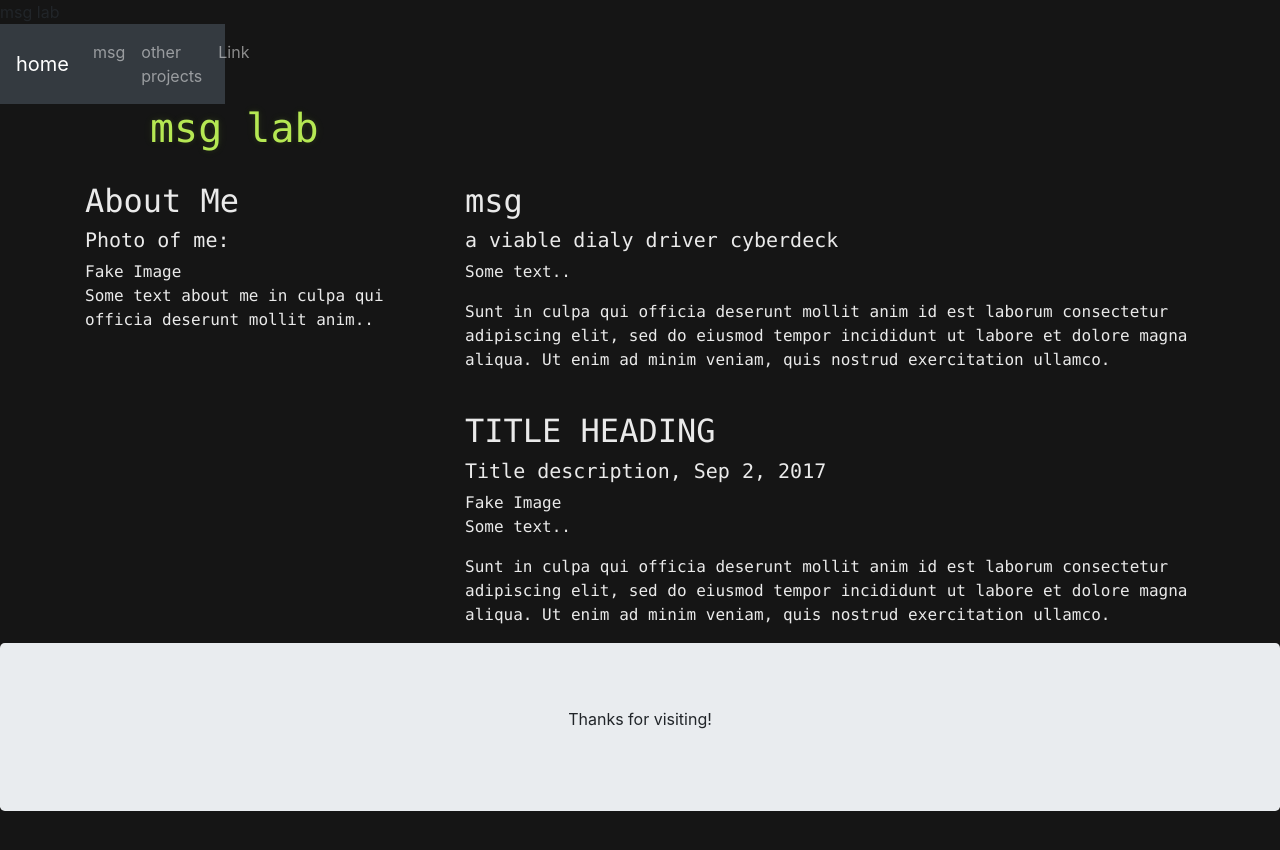
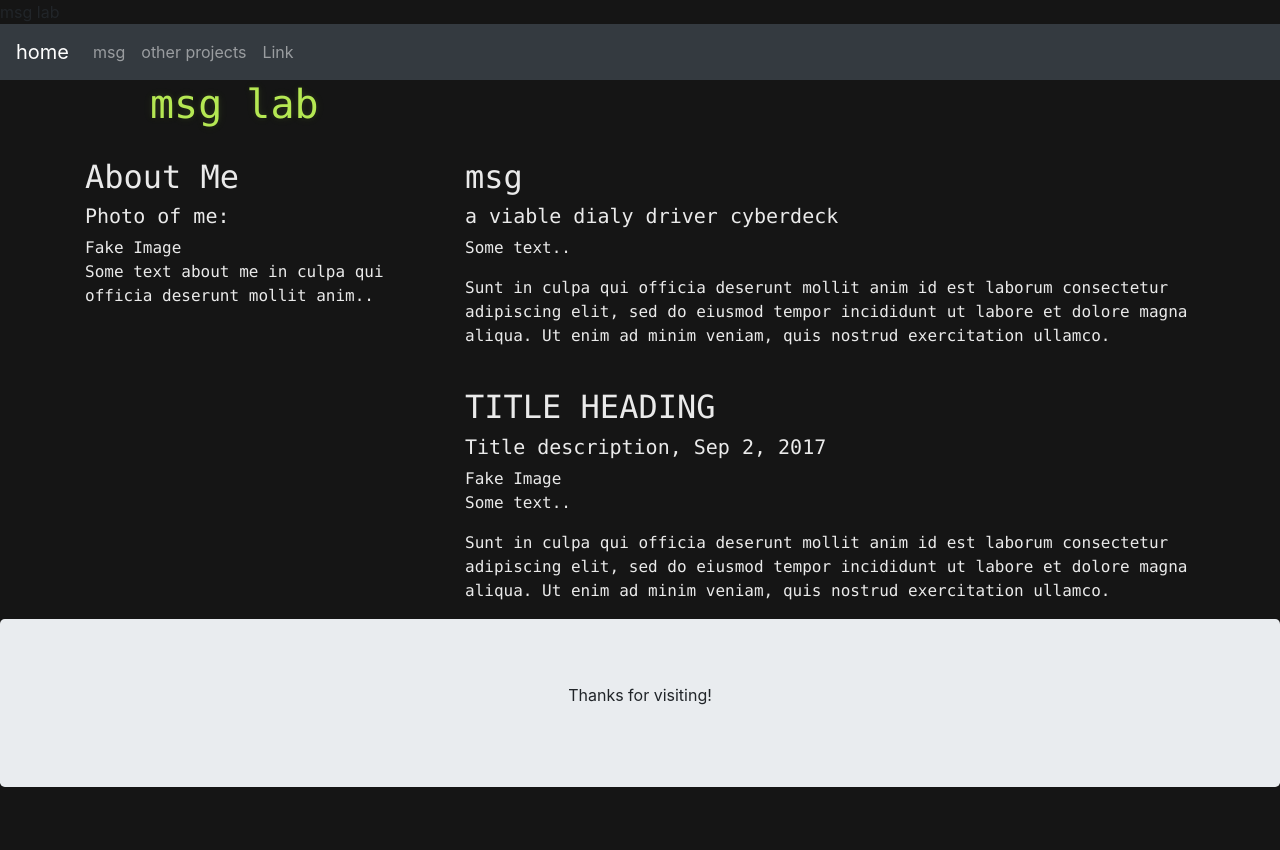
Before and after one commit to msglab/msglab, a Jekyll site: the page index.html, which Jekyll copies as it is, in a window 1280 px wide. Shown: the top 850 px of the page. Built offline with Jekyll 4.4.1, drawn with Linux system fonts in a browser that asks for light colours.

Commit message:
Update style.css

```diff
--- a/css/style.css
+++ b/css/style.css
@@ -1,7 +1,6 @@
 
 .top-navigation-bar {
-    width: 25vh;
-    align-self : right;
+    /* width: 25vh; */
 }
 
 .main-header {
```
